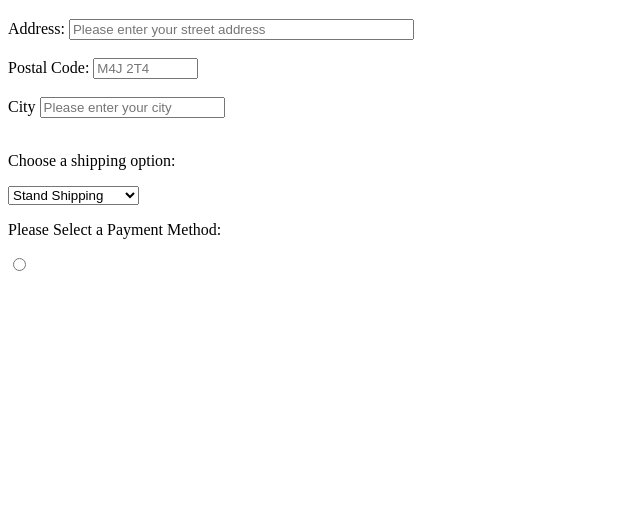
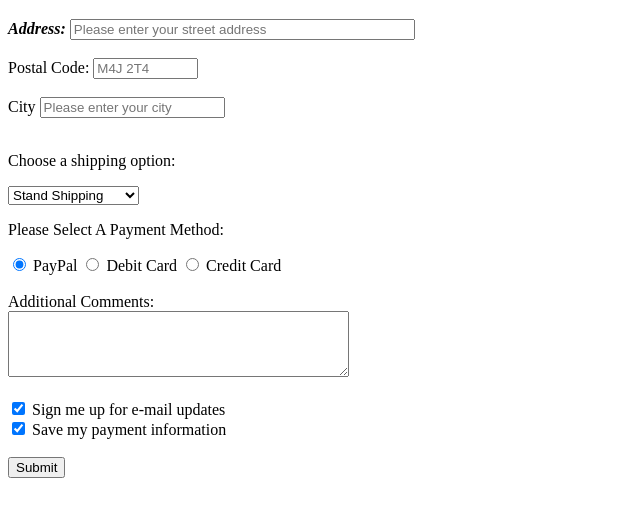
Before and after one commit to erikammay/html-components, a plain HTML site: page form.html in a window 1280 px wide. Shown: the part 61-578 px from the top of the page, without its empty margins (0-640 px from the left). Drawn offline with Linux system fonts and the light colour scheme.

Commit message:
Comments on Form
Comments added to the form on the form.html page

```diff
--- a/form.html
+++ b/form.html
@@ -9,7 +9,7 @@
         <h1>Form</h1>
 
         <form method="get">
-            <label for="address">Address:</label>
+            <label for="address"><b><i>Address:</i></b></label>
             <input name="address" id="email" placeholder="Please enter your street address" size="40" maxlength="100"/>
             <br/><br/>
 
@@ -19,6 +19,8 @@
 
             <label for="city">City</label>
             <input name="city" id="city" placeholder="Please enter your city" size="20" maxlength="20"/>
+            <! Shows the name, size,
+            placeholder, and maxlength.>
             <br/><br/>
 
             <p><label for="shipping">Choose a shipping option:</label> </p>
@@ -29,8 +31,24 @@
             </select>
             <br/>
 
-            <p>Please Select a Payment Method:</p>
-            <label> <input type="radio" </label>
+            <p> Please Select A Payment Method: </p>
+            <label> <input type="radio" name="payment-methods" value="paypal" checked="true" /> PayPal </label>
+            <label> <input type="radio" name="payment-methods" value="debit"/> Debit Card </label>
+            <label> <input type="radio" name="payment-methods" value="credit"/> Credit Card </label>
+            <br /><br />
+
+            <label for="comments">Additional Comments:</label>
+            <br />
+            <textarea rows="4" cols="40" name="comments" id="comments"></textarea>
+            <br /><br />
+
+            <label> <input type="checkbox" name="emailUpdates" checked /> Sign me up for e-mail updates </label>
+            <br />
+
+            <label> <input type="checkbox" name="savePayment" checked /> Save my payment information </label>
+            <br /><br />
+
+            <input type="submit" />
 
         </form>
 
```
